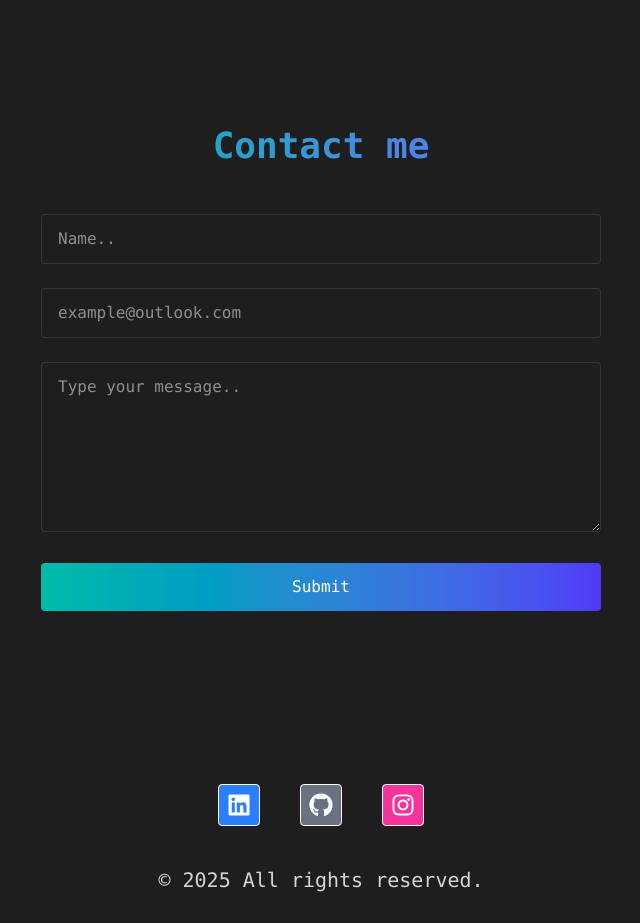
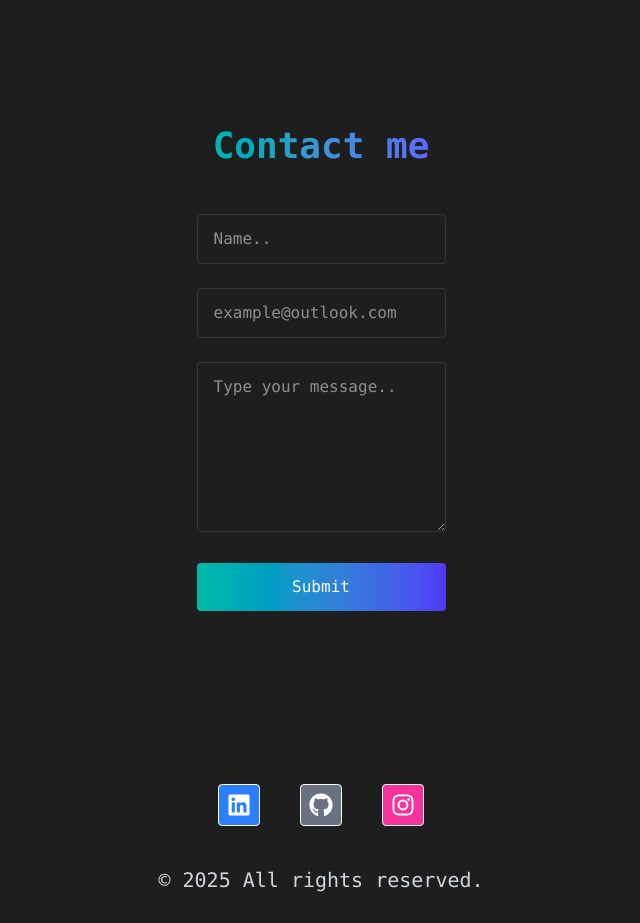
Before and after one commit to PantelisCoding/my-personal-portofolio, a React (Vite) app: page / in a window 1280 px wide. Shown: the part 3200-4123 px from the top of the page, without its empty margins (319-959 px from the left). Built offline with nearby package versions, Linux system fonts and the light colour scheme.

Commit message:
Fix contact form width

```diff
--- a/src/Sections/Contact.jsx
+++ b/src/Sections/Contact.jsx
@@ -7,7 +7,7 @@ export const Contact = () => {
             className="min-h-screen font-mono flex items-center justify-center py-20"
         >
             <RevealOnScroll>
-            <div className="px-5 w-150 ">
+            <div className="px-5 w-full max-w-3xl">
                 <h2 className="max-w-3xl text-4xl font-semibold mb-12 bg-gradient-to-r from-teal-500 to-indigo-500 bg-clip-text text-transparent text-center">
                     Contact me
                 </h2>
```
